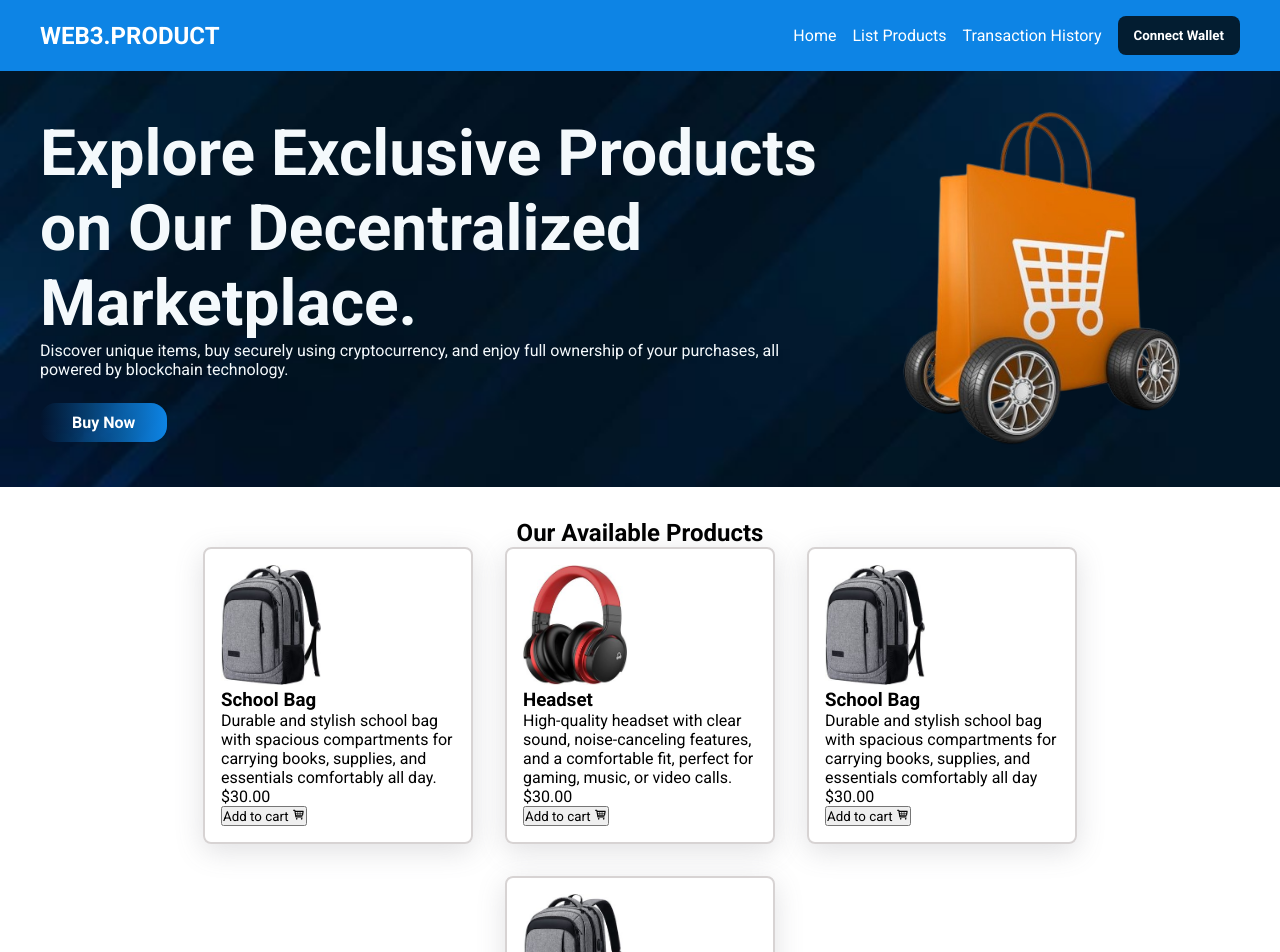
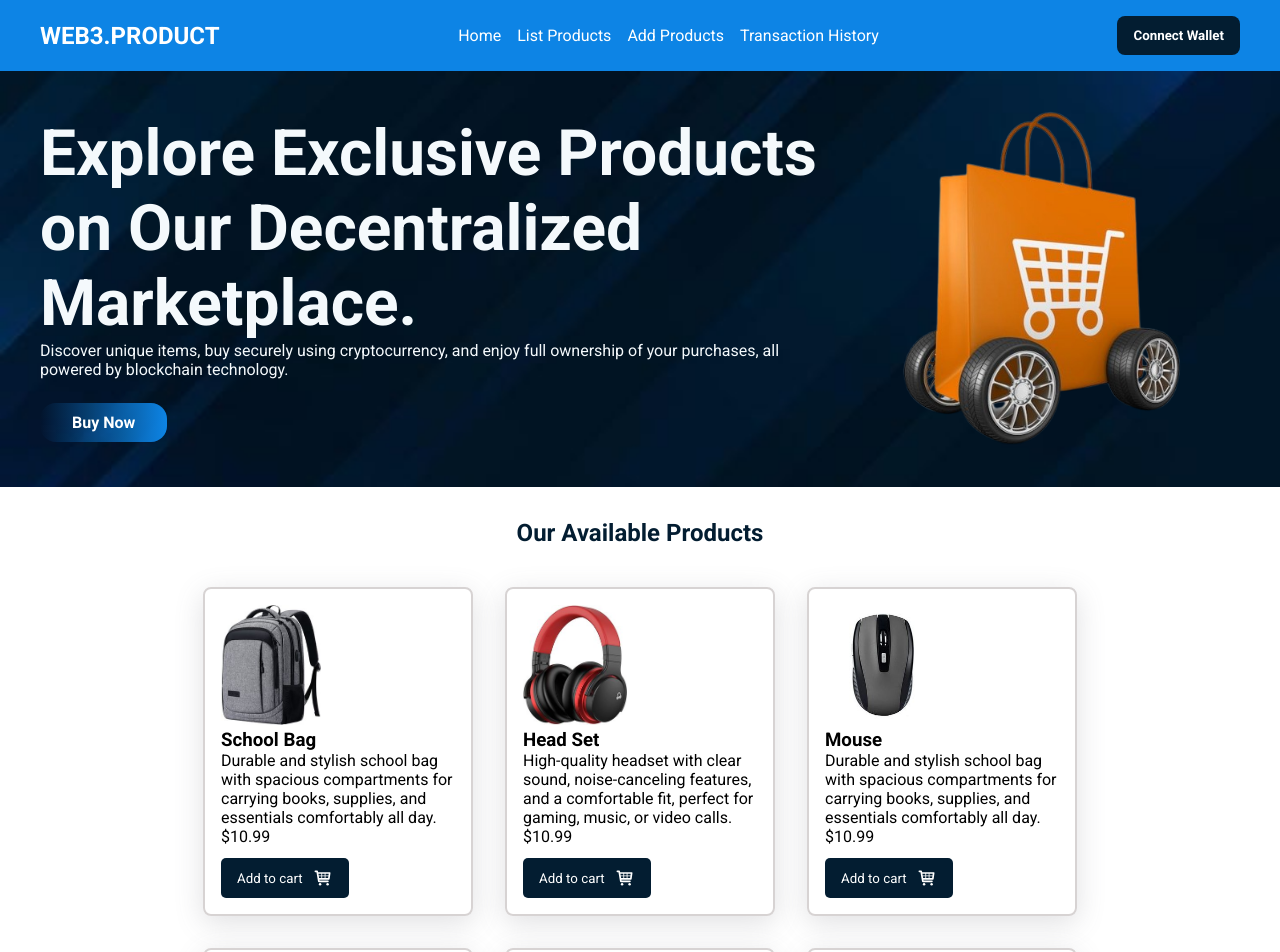
Before and after one commit to Tifem/Decentralized-Marketplace, a React (Vite) app: page /list-products in a window 1280 px wide. Shown: the top 952 px of the page. Built offline with nearby package versions, Linux system fonts and the light colour scheme.

Commit message:
working on the product page

```diff
--- a/src/App.jsx
+++ b/src/App.jsx
@@ -4,6 +4,7 @@ import Home from './components/Home'
 import List_Products from './components/List_Products'
 import Navbar from './components/Navbar'
 import TransactionHistory from './components/TransactionHistory'
+import AddProducts from './components/AddProducts'
 
 const App = () => {
   return (
@@ -13,6 +14,7 @@ const App = () => {
       <Routes>
         <Route path="/"  element={<Home/>}/>
         <Route path="/list-products"  element={<List_Products/>}/>
+        <Route path="/add-products"  element={<AddProducts/>}/>
         <Route path="/transaction"  element={<TransactionHistory/>}/>
       </Routes>
     </div>
--- a/src/components/List_Products.jsx
+++ b/src/components/List_Products.jsx
@@ -2,18 +2,110 @@ import React from 'react'
 import Cart from '../assets/images/cart.png'
 import schoolBag from '../assets/images/bag.jpg'
 import headset from '../assets/images/headset.jpg'
+import mouse from '../assets/images/mouse.jpg'
+import laptop from '../assets/images/laptop.jpg'
+import Gamepad from '../assets/images/gamePad.jpg'
+import SmartWatch from '../assets/images/smartWatch.jpg'
 import { TiShoppingCart } from 'react-icons/ti';
 
 const List_Products = () => {
 
-  const ProductCart = [
+  const products = [
     {
       id: 1,
       name: "School Bag",
       price: 10.99,
       description:
         "Durable and stylish school bag with spacious compartments for carrying books, supplies, and essentials comfortably all day.",
-      image: "",
+      image: schoolBag,
+    },
+    {
+      id: 2,
+      name: "Head Set",
+      price: 10.99,
+      description:
+        "High-quality headset with clear sound, noise-canceling features, and a comfortable fit, perfect for gaming, music, or video calls.",
+      image: headset,
+    },
+    {
+      id: 3,
+      name: "Mouse",
+      price: 10.99,
+      description:
+        "Durable and stylish school bag with spacious compartments for carrying books, supplies, and essentials comfortably all day.",
+      image: mouse,
+    },
+    {
+      id: 4,
+      name: "Laptop",
+      price: 10.99,
+      description:
+        "Durable and stylish school bag with spacious compartments for carrying books, supplies, and essentials comfortably all day.",
+      image: laptop,
+    },
+    {
+      id: 5,
+      name: "Game Pad",
+      price: 10.99,
+      description:
+        "Durable and stylish school bag with spacious compartments for carrying books, supplies, and essentials comfortably all day.",
+      image: Gamepad,
+    },
+    {
+      id: 6,
+      name: "Smart Watch",
+      price: 10.99,
+      description:
+        "Durable and stylish school bag with spacious compartments for carrying books, supplies, and essentials comfortably all day.",
+      image: SmartWatch,
+    },
+    {
+      id: 7,
+      name: "School Bag",
+      price: 10.99,
+      description:
+        "Durable and stylish school bag with spacious compartments for carrying books, supplies, and essentials comfortably all day.",
+      image: schoolBag,
+    },
+    {
+      id: 8,
+      name: "Head Set",
+      price: 10.99,
+      description:
+        "High-quality headset with clear sound, noise-canceling features, and a comfortable fit, perfect for gaming, music, or video calls.",
+      image: headset,
+    },
+    {
+      id: 9,
+      name: "Mouse",
+      price: 10.99,
+      description:
+        "Durable and stylish school bag with spacious compartments for carrying books, supplies, and essentials comfortably all day.",
+      image: mouse,
+    },
+    {
+      id: 10,
+      name: "Laptop",
+      price: 10.99,
+      description:
+        "Durable and stylish school bag with spacious compartments for carrying books, supplies, and essentials comfortably all day.",
+      image: laptop,
+    },
+    {
+      id: 11,
+      name: "Game Pad",
+      price: 10.99,
+      description:
+        "Durable and stylish school bag with spacious compartments for carrying books, supplies, and essentials comfortably all day.",
+      image: Gamepad,
+    },
+    {
+      id: 12,
+      name: "Smart Watch",
+      price: 10.99,
+      description:
+        "Durable and stylish school bag with spacious compartments for carrying books, supplies, and essentials comfortably all day.",
+      image: SmartWatch,
     },
   ];
   return (
@@ -35,54 +127,22 @@ const List_Products = () => {
         <h2>Our Available Products</h2>
 
         <div className="product-card">
-          <div className="product-box">
-            <img src={schoolBag} alt="" />
-            <h3>School Bag</h3>
-            <p>
-              Durable and stylish school bag with spacious compartments for
-              carrying books, supplies, and essentials comfortably all day.
-            </p>
-            <p>$30.00</p>
-            <button>
-              Add to cart <TiShoppingCart />
-            </button>
-          </div>
-          <div className="product-box">
-            <img src={headset} alt="" />
-            <h3>Headset</h3>
-            <p>
-              High-quality headset with clear sound, noise-canceling features,
-              and a comfortable fit, perfect for gaming, music, or video calls.
-            </p>
-            <p>$30.00</p>
-            <button>
-              Add to cart <TiShoppingCart />
-            </button>
-          </div>
-          <div className="product-box">
-            <img src={schoolBag} alt="" />
-            <h3>School Bag</h3>
-            <p>
-              Durable and stylish school bag with spacious compartments for
-              carrying books, supplies, and essentials comfortably all day
-            </p>
-            <p>$30.00</p>
-            <button>
-              Add to cart <TiShoppingCart />
-            </button>
-          </div>
-          <div className="product-box">
-            <img src={schoolBag} alt="" />
-            <h3>School Bag</h3>
-            <p>
-              Durable and stylish school bag with spacious compartments for
-              carrying books, supplies, and essentials comfortably all day
-            </p>
-            <p>$30.00</p>
-            <button>
-              Add to cart <TiShoppingCart />
-            </button>
-          </div>
+
+         {products.map((product) =>{
+            return (
+              <div className="product-box">
+                <img src={product.image} alt={product.name} />
+                <h3>{product.name}</h3>
+                <p>
+                 {product.description}
+                </p>
+                <p>${product.price}</p>
+                <button className='cart-btn'>
+                  Add to cart <TiShoppingCart className='cart-icon' />
+                </button>
+              </div>
+            );
+         })}
         </div>
       </div>
     </>
--- a/src/components/Navbar.jsx
+++ b/src/components/Navbar.jsx
@@ -10,7 +10,10 @@ const Navbar = () => {
         <div className='navbar'>
             <NavLink to="/">Home</NavLink>
             <NavLink to="/list-products">List Products</NavLink>
+            <NavLink to="/add-products">Add Products</NavLink>
             <NavLink to="/transaction">Transaction History</NavLink>
+        </div>
+        <div>
             <button className='wallet'>Connect Wallet</button>
         </div>
     </header>
--- a/src/index.css
+++ b/src/index.css
@@ -133,6 +133,7 @@ header{
   padding: 2rem 5rem;
 }
 .product-card{
+  padding-top: 2.5rem;
   display: flex;
   justify-content: center;
   gap: 2rem;
@@ -144,14 +145,28 @@ header{
   height: 120px;
 }
 .product-box{
-  /* background-color: #9eb2c3; */
   border: 2px solid rgb(215, 211, 211);
   border-radius: 8px;
   max-width: 270px;
   padding: 1rem;
-  /* display: flex; */
-  /* flex-direction: column; */
-  /* align-items: start; */
-  /* gap: .5rem; */
   box-shadow: rgba(100, 100, 111, 0.2) 0px 7px 29px 0px;
 }
+
+.cart-btn{
+  background-color: #031d31;
+  color:white ;
+  padding: 10px 1rem;
+  border: none;
+  margin-top: 12px;
+  border-radius: 5px;
+  display: flex;
+  align-items: center;
+  gap: 10px;
+}
+.cart-icon{
+  font-size: 1.25rem;
+}
+
+.product-image h2{
+  color: #031d31;
+}
```
